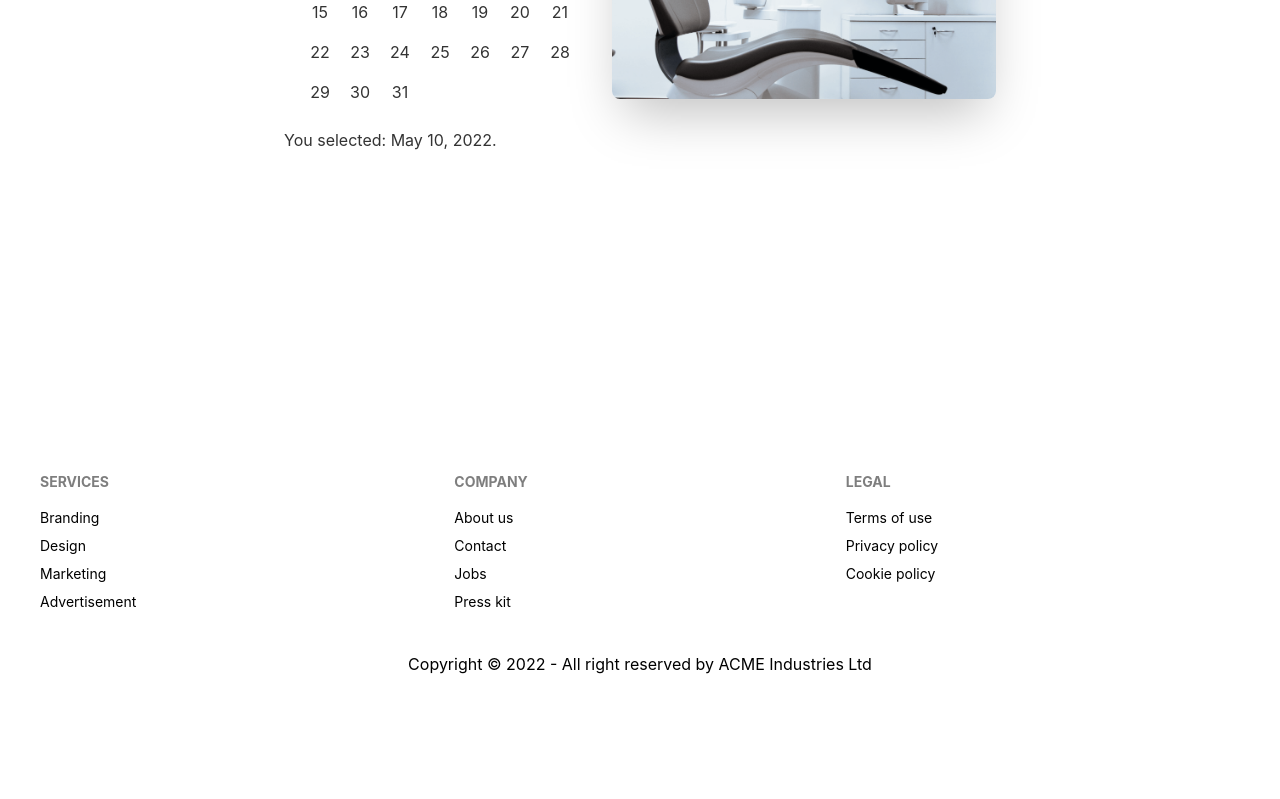
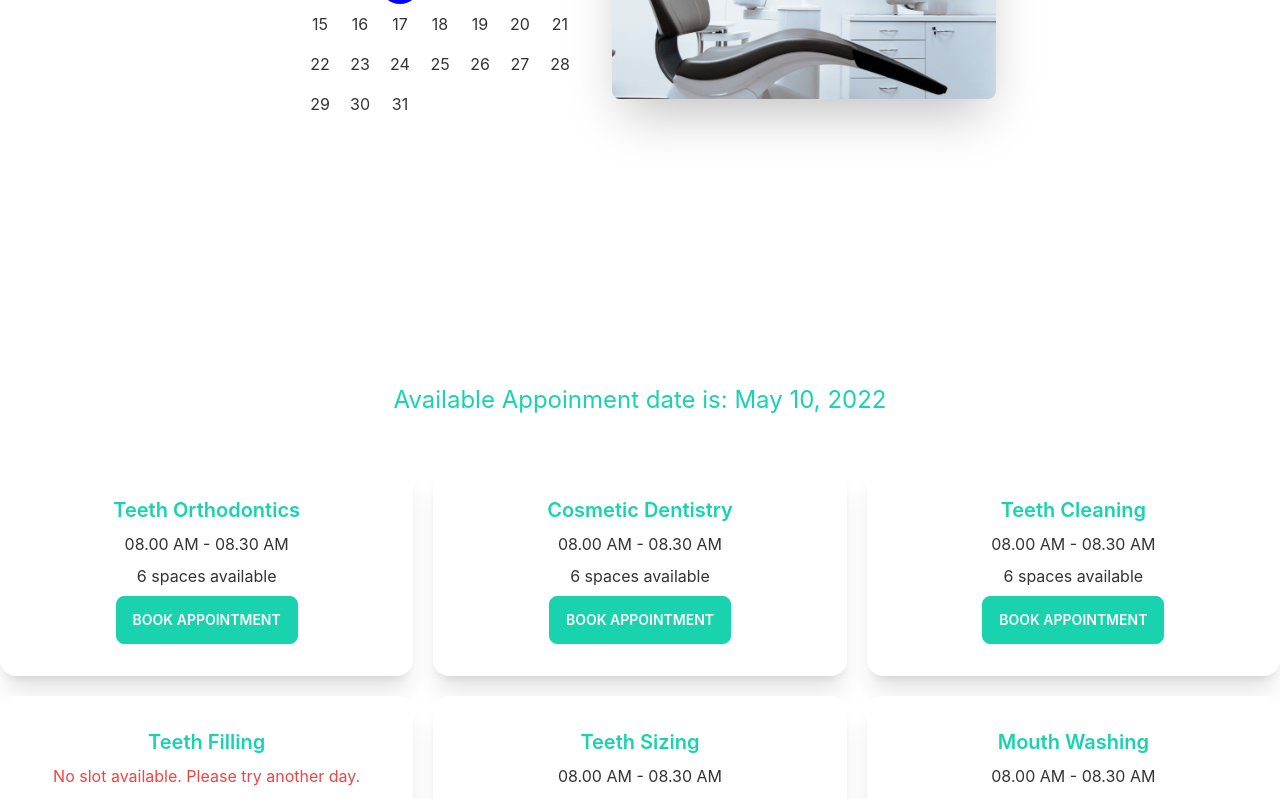
Before and after one commit to shafiquetuhin01/doctors-portal, a React (Create React App) app: page /appointment in a window 1280 px wide. Shown: the part 480-1279 px from the top of the page. Before the commit the page ends 1204 px from the top, so only its background shows below. Built offline with nearby package versions, Linux system fonts and the light colour scheme.

Commit message:
updated appt page

```diff
--- /dev/null
+++ b/public/appt.json
@@ -0,0 +1,75 @@
+[
+    {
+        "_id":1,
+        "name":"Teeth Orthodontics",
+        "slots":[
+            "08.00 AM - 08.30 AM",
+            "08.30 AM - 09.00 AM",
+            "09.30 AM - 09.30 AM",
+            "09.30 AM - 10.00 AM",
+            "10.30 AM - 10.30 AM",
+            "11.00 AM - 11.30 AM"
+        ]
+
+    },
+    {
+        "_id":2,
+        "name":"Cosmetic Dentistry",
+        "slots":[
+            "08.00 AM - 08.30 AM",
+            "08.30 AM - 09.00 AM",
+            "09.30 AM - 09.30 AM",
+            "09.30 AM - 10.00 AM",
+            "10.30 AM - 10.30 AM",
+            "11.00 AM - 11.30 AM"
+        ]
+
+    },
+    {
+        "_id":3,
+        "name":"Teeth Cleaning",
+        "slots":[
+            "08.00 AM - 08.30 AM",
+            "08.30 AM - 09.00 AM",
+            "09.30 AM - 09.30 AM",
+            "09.30 AM - 10.00 AM",
+            "10.30 AM - 10.30 AM",
+            "11.00 AM - 11.30 AM"
+        ]
+
+    },
+    {
+        "_id":4,
+        "name":"Teeth Filling",
+        "slots":[
+
+        ]
+
+    },
+    {
+        "_id":5,
+        "name":"Teeth Sizing",
+        "slots":[
+            "08.00 AM - 08.30 AM",
+            "08.30 AM - 09.00 AM",
+            "09.30 AM - 09.30 AM",
+            "09.30 AM - 10.00 AM",
+            "10.30 AM - 10.30 AM",
+            "11.00 AM - 11.30 AM"
+        ]
+
+    },
+    {
+        "_id":6,
+        "name":"Mouth Washing",
+        "slots":[
+            "08.00 AM - 08.30 AM",
+            "08.30 AM - 09.00 AM",
+            "09.30 AM - 09.30 AM",
+            "09.30 AM - 10.00 AM",
+            "10.30 AM - 10.30 AM",
+            "11.00 AM - 11.30 AM"
+        ]
+
+    }
+]
--- a/src/Pages/Appointment/Appointment.js
+++ b/src/Pages/Appointment/Appointment.js
@@ -1,11 +1,14 @@
-import React from 'react';
+import React, { useState } from 'react';
 import Footer from '../Shared/Footer';
 import ApptBanner from './ApptBanner';
+import AvalAppt from './AvalAppt';
 
 const Appointment = () => {
+    const [date, setDate] = useState(new Date());
     return (
-        <div>
-            <ApptBanner></ApptBanner>
+        <div className='container mx-auto'>
+            <ApptBanner date={date} setDate={setDate}></ApptBanner>
+            <AvalAppt date={date}></AvalAppt>
             <Footer></Footer>
         </div>
     );
--- a/src/Pages/Appointment/ApptBanner.js
+++ b/src/Pages/Appointment/ApptBanner.js
@@ -1,25 +1,19 @@
-import React, { useState } from "react";
-import chair from '../../assets/images/chair.png';
-import { DayPicker } from 'react-day-picker';
-import 'react-day-picker/dist/style.css';
-import { format } from "date-fns";
+import React from "react";
+import chair from "../../assets/images/chair.png";
+import { DayPicker } from "react-day-picker";
+import "react-day-picker/dist/style.css";
 
-const ApptBanner = () => {
-    const [date, setDate] = useState(new Date());
+const ApptBanner = ({ date, setDate }) => {
   return (
     <div class="hero min-h-screen">
       <div class="hero-content flex-col lg:flex-row-reverse">
         <img
           src={chair}
-          class="max-w-sm rounded-lg shadow-2xl" alt='Dentist Chair'
+          class="max-w-sm rounded-lg shadow-2xl"
+          alt="Dentist Chair"
         />
         <div>
-        <DayPicker
-         mode="single"
-         selected={date}
-         onSelect={setDate}
-        />
-        <p>You selected:  {format(date, 'PP')}.</p>
+          <DayPicker mode="single" selected={date} onSelect={setDate} />
         </div>
       </div>
     </div>
--- /dev/null
+++ b/src/Pages/Appointment/AvalAppt.js
@@ -0,0 +1,24 @@
+import { format } from 'date-fns';
+import React, { useEffect, useState } from 'react';
+import Service from './Service';
+
+const AvalAppt = ({date}) => {
+    const [service, setService] = useState([]);
+    useEffect(()=>{
+        fetch('appt.json')
+        .then(res=>res.json())
+        .then(data=>setService(data));
+    },[])
+    return (
+        <div className='mx-auto'>
+            <h3 className='text-secondary text-center text-2xl'>Available Appoinment date is:  {format(date, 'PP')}</h3>
+            <div className='grid grid-cols-1 md:grid-cols-2 lg:grid-cols-3 gap-5 mt-12'>
+                {
+                    service.map(service=><Service key={service._id} service={service}></Service>)
+                }
+            </div>
+        </div>
+    );
+};
+
+export default AvalAppt;
--- /dev/null
+++ b/src/Pages/Appointment/Service.js
@@ -0,0 +1,24 @@
+import React from "react";
+
+const Service = ({service}) => {
+    const {name, slots} = service;
+  return (
+    <div class="card max-w-lg bg-base-100 shadow-xl">
+      <div class="card-body">
+        <h2 class="card-title text-secondary justify-center">{name}</h2>
+        <p className="text-center">
+            {slots.length>0?
+            <span>{slots[0]}</span>
+            :<span className="text-red-500">No slot available. Please try another day.</span>
+        }
+            </p>
+            <p className="text-center">{slots.length} {slots.length >= 1 ?'spaces':'space'} available</p>
+        <div class="card-actions justify-center">
+          <button disabled={slots.length===0} class="btn btn-secondary text-white">book appointment</button>
+        </div>
+      </div>
+    </div>
+  );
+};
+
+export default Service;
```
